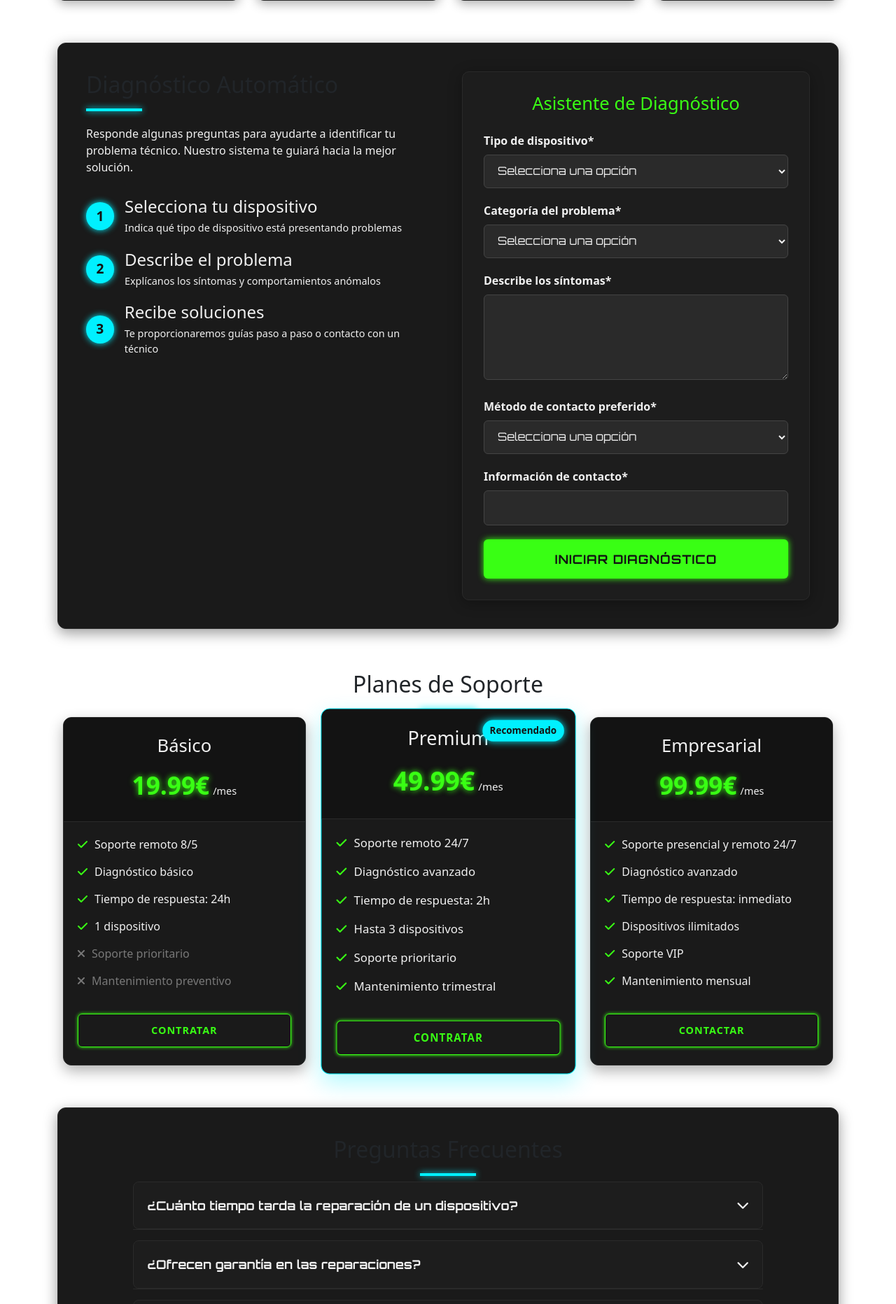
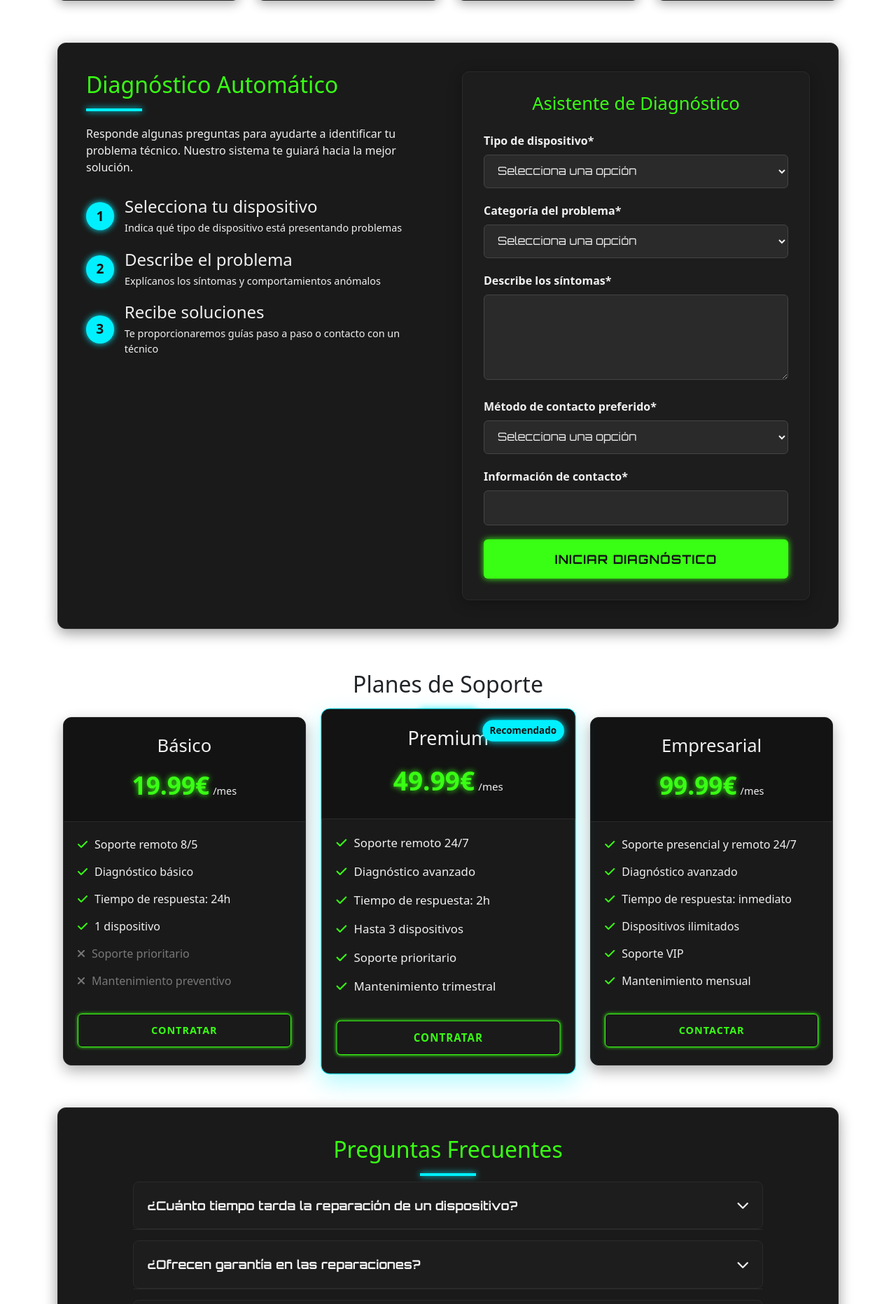
Before and after one commit to agustilopz/DAMG, a PHP site: page /pages/soporte.php in a window 1280 px wide. Shown: the part 845-2709 px from the top of the page at 70% size. Run offline with PHP 8.4, Linux system fonts and the light colour scheme.

Commit message:
Soporte mejorado

```diff
--- a/css/soporte.css
+++ b/css/soporte.css
@@ -167,6 +167,7 @@ h2::after {
 .diagnostic-info h2 {
     text-align: left;
     margin-bottom: 20px;
+    color: var(--primary-color);
 }
 
 .diagnostic-info h2::after {
@@ -436,6 +437,7 @@ h2::after {
     border-radius: 12px;
     box-shadow: 0 6px 20px rgba(0, 0, 0, 0.4);
     border: 1px solid var(--light-gray);
+    color: var(--primary-color);
 }
 
 .faq-container {
```
